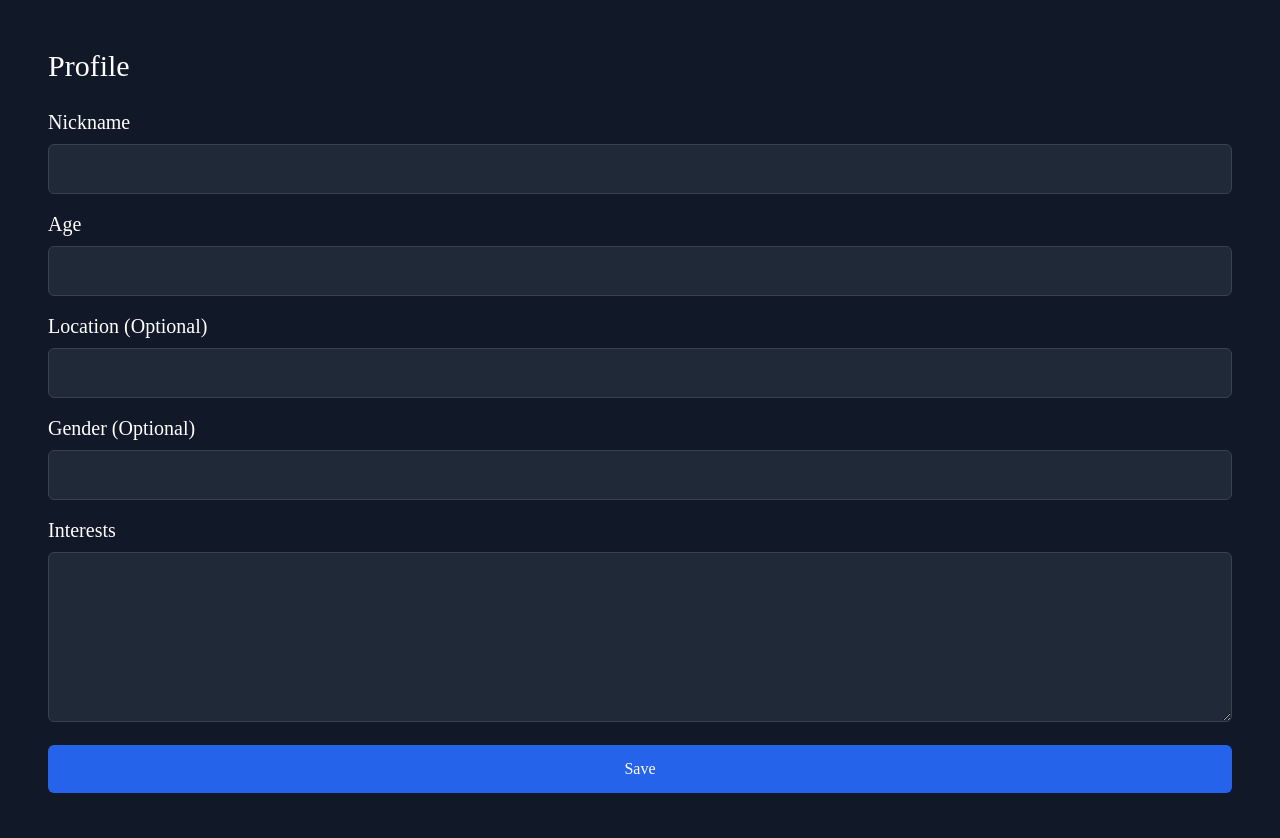
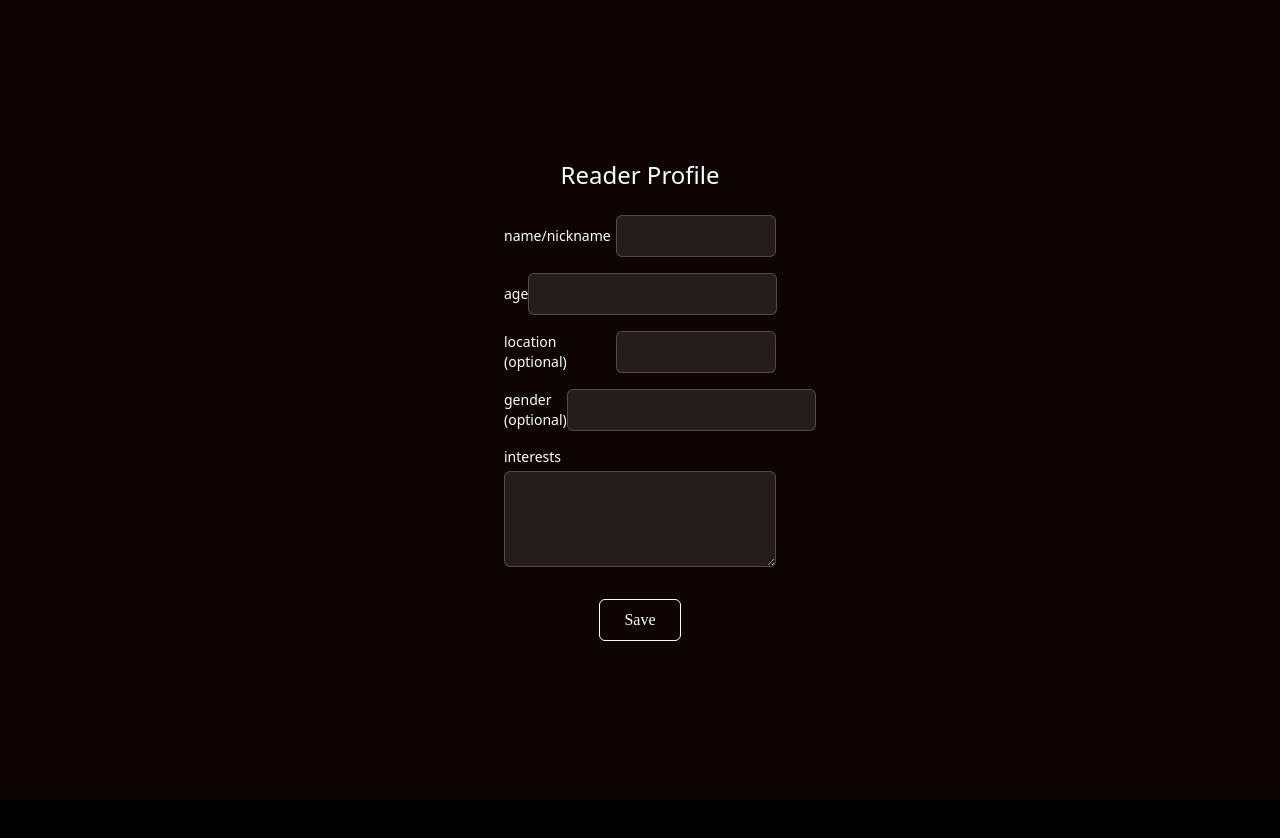
Before and after one commit to naishagarwal/treehacks-2025-personalized-storybook, a React (Create React App) app in the folder frontend/: page /profile in a window 1280 px wide. Shown: the top 838 px of the page. After the commit the page ends 800 px from the top, so only its background shows below. Built offline with nearby package versions, Linux system fonts and the light colour scheme.

Commit message:
finish profile page

```diff
--- a/frontend/src/pages/Profile.js
+++ b/frontend/src/pages/Profile.js
@@ -8,20 +8,12 @@ const Profile = () => {
   const [interests, setInterests] = useState('');
 
   const handleSave = async () => {
-    const profileData = {
-      nickname,
-      age,
-      location,
-      gender,
-      interests,
-    };
+    const profileData = { nickname, age, location, gender, interests };
 
     try {
       const response = await fetch('/api/save_details', {
         method: 'POST',
-        headers: {
-          'Content-Type': 'application/json',
-        },
+        headers: { 'Content-Type': 'application/json' },
         body: JSON.stringify(profileData),
       });
 
@@ -37,75 +29,68 @@ const Profile = () => {
   };
 
   return (
-    <div className="min-h-screen bg-gray-900 text-white p-12 font-serif">
-      <h1 className="text-3xl mb-6">Profile</h1>
+    <div className="min-h-screen bg-[#0d0403] flex items-center justify-center">
+      <div className="p-6 rounded-md w-80 space-y-4">
+        <h1 className="text-2xl text-center font-light mb-6">Reader Profile</h1>
 
-      <div className="space-y-4">
-        {/* Nickname Input */}
-        <div>
-          <label htmlFor="nickname" className="block text-xl mb-2">Nickname</label>
+        <div className="flex justify-between items-center">
+          <label htmlFor="nickname" className="text-sm">name/nickname</label>
           <input
+            id="nickname"
             type="text"
-            id="nickname"
             value={nickname}
             onChange={(e) => setNickname(e.target.value)}
-            className="w-full p-3 bg-gray-800 border border-gray-700 rounded-md text-white"
+            className="w-40 p-2 bg-[rgba(255,255,255,0.1)] border border-[rgba(255,255,255,0.2)] rounded-md text-light"
           />
         </div>
 
-        {/* Age Input */}
-        <div>
-          <label htmlFor="age" className="block text-xl mb-2">Age</label>
+        <div className="flex justify-between items-center">
+          <label htmlFor="age" className="text-sm">age</label>
           <input
+            id="age"
             type="number"
-            id="age"
             value={age}
             onChange={(e) => setAge(e.target.value)}
-            className="w-full p-3 bg-gray-800 border border-gray-700 rounded-md text-white"
+            className="w-30 p-2 bg-[rgba(255,255,255,0.1)] border border-[rgba(255,255,255,0.2)] rounded-md text-light"
           />
         </div>
 
-        {/* Location Input (Optional) */}
-        <div>
-          <label htmlFor="location" className="block text-xl mb-2">Location (Optional)</label>
+        <div className="flex justify-between items-center">
+          <label htmlFor="location" className="text-sm">location (optional)</label>
           <input
+            id="location"
             type="text"
-            id="location"
             value={location}
             onChange={(e) => setLocation(e.target.value)}
-            className="w-full p-3 bg-gray-800 border border-gray-700 rounded-md text-white"
+            className="w-40 p-2 bg-[rgba(255,255,255,0.1)] border border-[rgba(255,255,255,0.2)] rounded-md text-light"
           />
         </div>
 
-        {/* Gender Input (Optional) */}
-        <div>
-          <label htmlFor="gender" className="block text-xl mb-2">Gender (Optional)</label>
+        <div className="flex justify-between items-center">
+          <label htmlFor="gender" className="text-sm">gender (optional)</label>
           <input
+            id="gender"
             type="text"
-            id="gender"
             value={gender}
             onChange={(e) => setGender(e.target.value)}
-            className="w-full p-3 bg-gray-800 border border-gray-700 rounded-md text-white"
+            className="w-50 p-2 bg-[rgba(255,255,255,0.1)] border border-[rgba(255,255,255,0.2)] rounded-md text-light"
           />
         </div>
 
-        {/* Interests Input */}
-        <div>
-          <label htmlFor="interests" className="block text-xl mb-2">Interests</label>
+        <div className="flex flex-col">
+          <label htmlFor="interests" className="text-sm mb-1">interests</label>
           <textarea
             id="interests"
             value={interests}
             onChange={(e) => setInterests(e.target.value)}
-            className="w-full p-3 bg-gray-800 border border-gray-700 rounded-md text-white"
-            rows="6"
+            className="w-90 h-24 p-2 bg-[rgba(255,255,255,0.1)] border border-[rgba(255,255,255,0.2)] rounded-md text-light"
           />
         </div>
 
-        {/* Save Button */}
-        <div>
+        <div className="flex justify-center">
           <button
             onClick={handleSave}
-            className="w-full py-3 bg-blue-600 text-white rounded-md hover:bg-blue-700 transition-colors"
+            className="mt-4 px-6 py-2 border border-white text-white font-serif rounded-md hover:bg-white/10 transition-colors"
           >
             Save
           </button>
```
